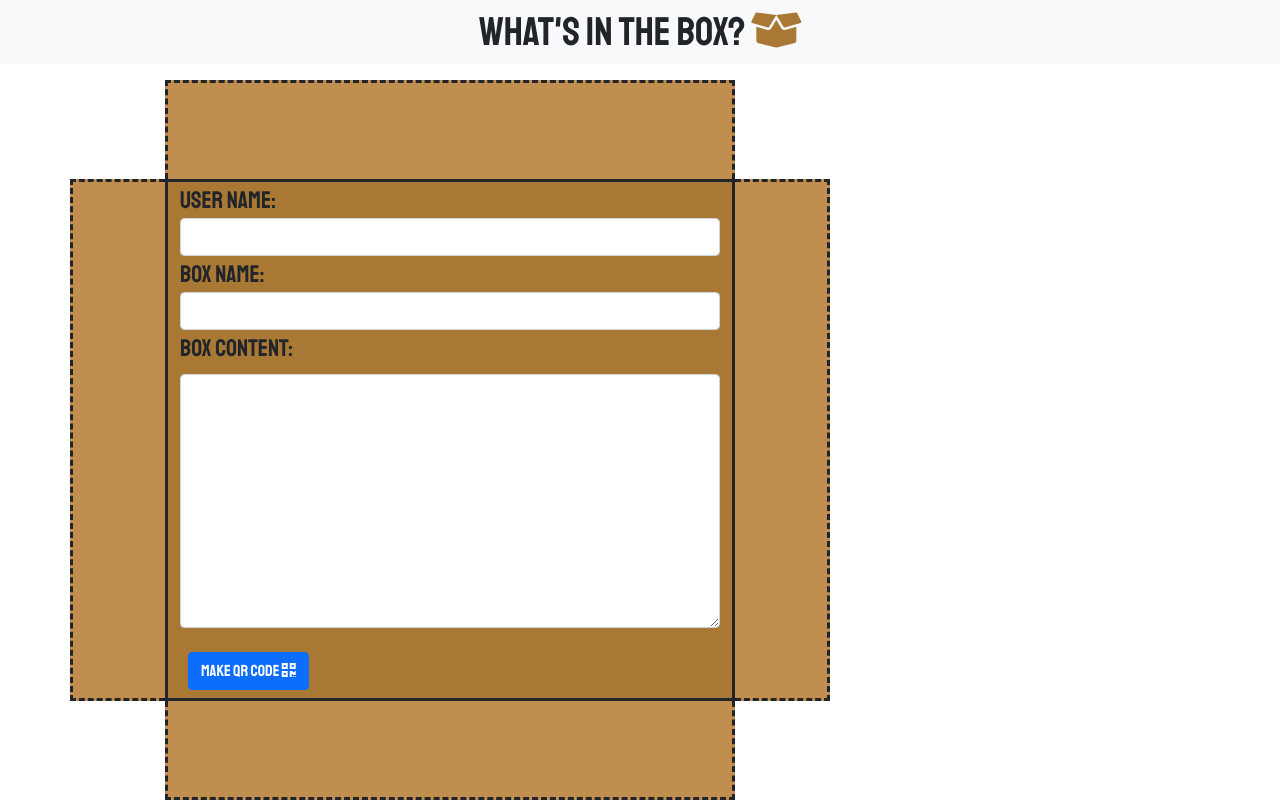
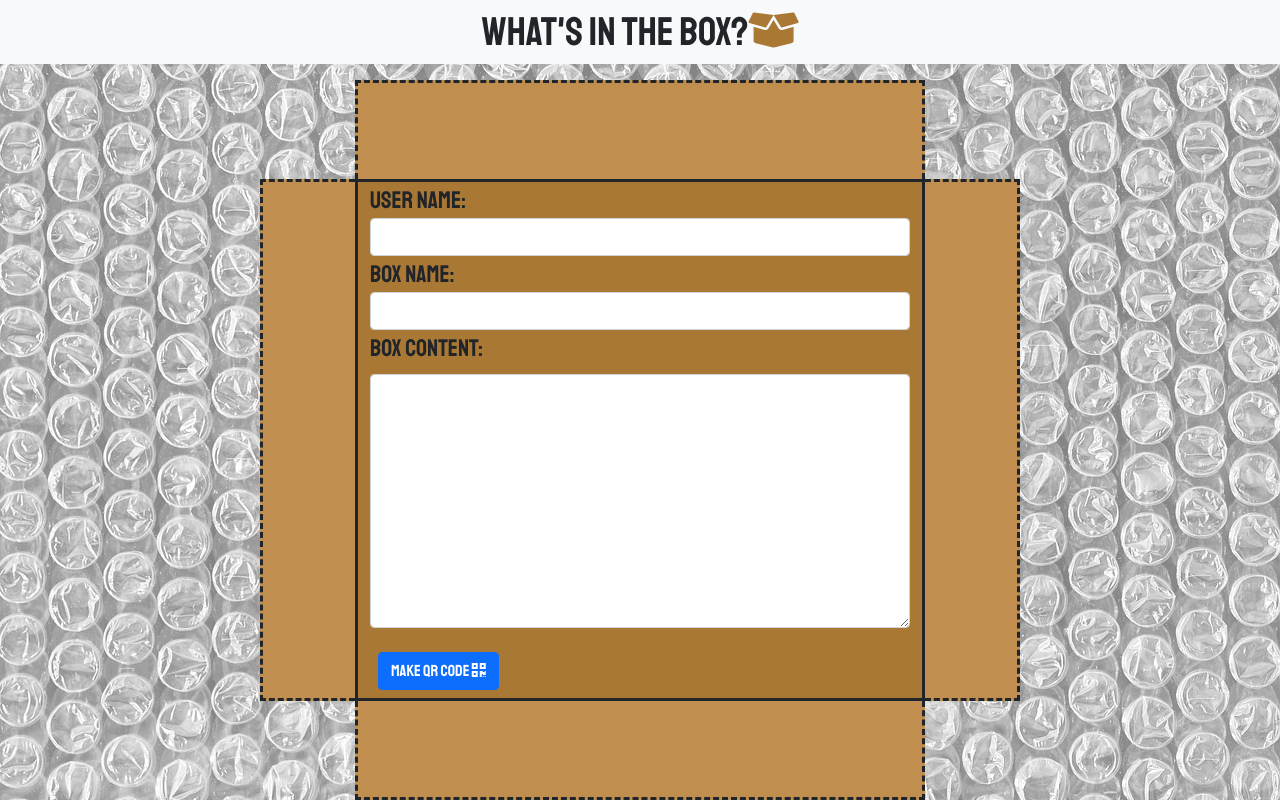
Before and after one commit to pkriengsiri/whats-in-the-box, a plain HTML site: page index.html in a window 1280 px wide. Drawn offline with nearby package versions, Linux system fonts and the light colour scheme.

Commit message:
fixes #26, added background image with opacity, centerd the box form

```diff
--- a/assets/style/style.css
+++ b/assets/style/style.css
@@ -1,9 +1,13 @@
 /* styling goes here */
 body {
-    /* background-color: rgb(205, 159, 97); */
+    background-image: url(../images/bubble-wrap.png);
     font-family: 'Staatliches', cursive;
     font-size: larger;
 }
+p {
+    font-size: large;
+}
+
 .form {
     background-color: rgb(169, 120, 53);
     border-style: solid;
--- a/index.html
+++ b/index.html
@@ -39,18 +39,20 @@
   </head>
   <body>
     <nav class="navbar navbar-light bg-light">
-      <header class="mb-0 h1 mx-auto">What's in the Box? <i class="fas fa-box-open"></i></header>
+      <div class="mb-0 h1 mx-auto">What's in the Box?<i class="fas fa-box-open"></i>
+      </div>
+
     </nav>
-    <div class="container justify-content-center">
+    <div class="container">
 
       <!-- top box flap -->
-      <div class="row mt-3">
+      <div class="row mt-3 justify-content-md-center">
         <div class="col-1"></div>
         <div class="col-md-6 p-5 top-flap"></div>
         <div class="col-1"></div>
       </div>
 
-      <div class="row">
+      <div class="row justify-content-md-center">
         <!-- left box flap -->
         <div class="col-1 left-flap"></div>
         <!-- user input -->
@@ -126,7 +128,7 @@
         <div class="col-1 right-flap"></div>
       </div>
       <!-- bottom box flap -->
-      <div class="row">
+      <div class="row justify-content-md-center">
         <div class="col-1"></div>
         <div class="col-md-6 p-5 bottom-flap"></div>
         <div class="col-1"></div>
```
Also changed, not shown: assets/images/bubble-wrap.jpg (deleted), assets/images/bubble-wrap.png (added).
